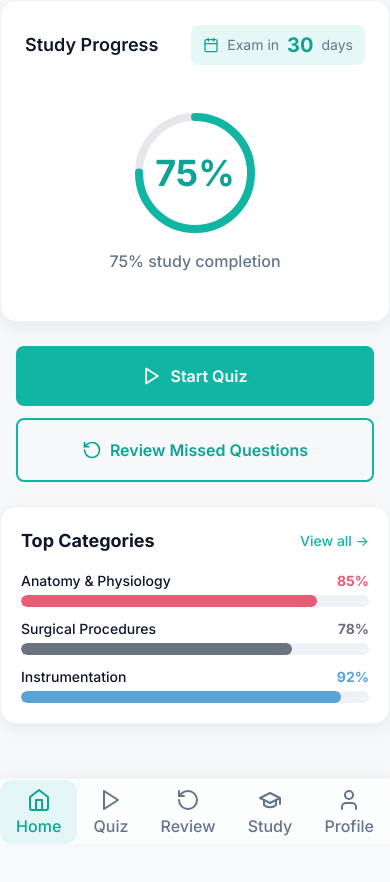
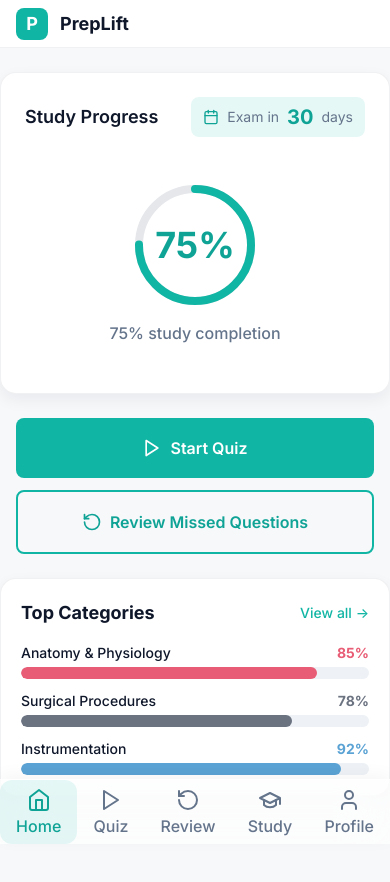
Before and after one commit to tlfla/study-supernova-beta, a React (Vite) app: page / in a window 390 px wide. Shown: the top 882 px of the page. Built offline with nearby package versions, Linux system fonts and the light colour scheme.

Commit message:
Update Dashboard.tsx

```diff
--- a/src/pages/Dashboard.tsx
+++ b/src/pages/Dashboard.tsx
@@ -72,8 +72,32 @@ export default function Dashboard() {
   return (
     <div className="min-h-screen-safe pb-20 md:pb-0" style={{ backgroundColor: 'var(--bg-base)' }}>
         <DesktopHeader />
+
+        {/* Mobile Branding Header - Dashboard Only */}
+        <div
+          className="md:hidden bg-white border-b safe-area-padding-top"
+          style={{
+            height: '48px',
+            borderColor: 'var(--stroke-soft)'
+          }}
+        >
+          <div className="h-full flex items-center px-4">
+            <div className="flex items-center gap-3">
+              <div
+                className="w-8 h-8 rounded-lg flex items-center justify-center"
+                style={{ backgroundColor: 'var(--primary-500)' }}
+              >
+                <span className="text-white font-bold text-lg">P</span>
+              </div>
+              <span className="text-lg font-bold" style={{ color: 'var(--text-primary)' }}>
+                PrepLift
+              </span>
+            </div>
+          </div>
+        </div>
+
         {/* Main Content */}
-        <div className="max-w-2xl md:max-w-6xl mx-auto px-4 pt-6 md:pt-24 safe-area-padding-top safe-area-padding-left safe-area-padding-right safe-area-padding-bottom">
+        <div className="max-w-2xl md:max-w-6xl mx-auto px-4 pt-6 md:pt-24 safe-area-padding-left safe-area-padding-right safe-area-padding-bottom">
           {/* Study Progress Card with Exam Countdown */}
           <div className="rounded-2xl border p-6 mb-6" style={{ backgroundColor: 'white', boxShadow: 'var(--shadow-raised)', borderColor: 'var(--stroke-soft)' }}>
             <div className="flex items-center justify-between mb-6">
```
